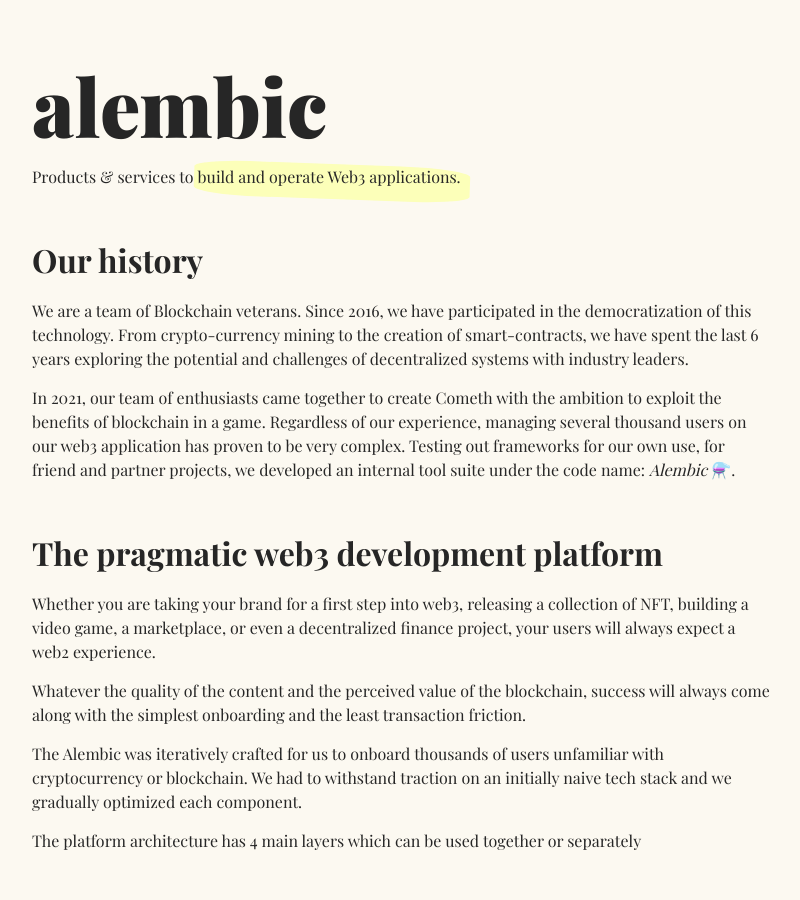
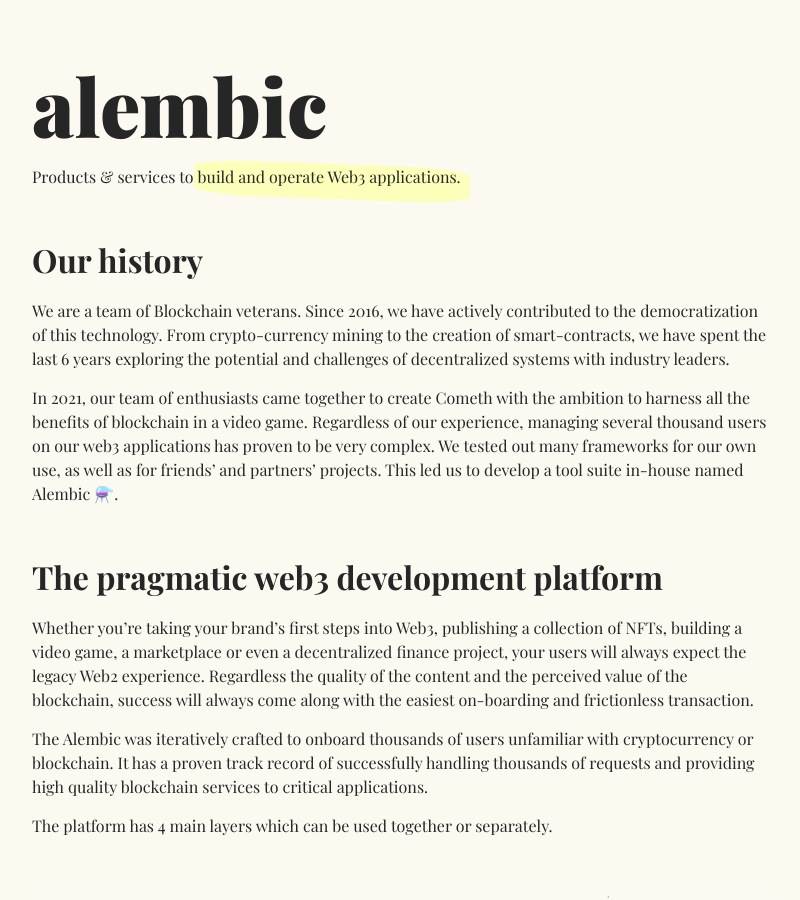
Before and after one commit to jdetychey/landing, a Jekyll site: the page built from index.markdown, in a window 1280 px wide and 900 px high. Shown: the whole window, without its empty margins (238-1038 px from the left). Built offline with Jekyll 4.4.1, drawn with Linux system fonts in a browser that asks for light colours; some web fonts are replaced; our own code applies the rules of GitHub Pages for plain Markdown files.

Commit message:
Update index.markdown
update text

```diff
--- a/index.markdown
+++ b/index.markdown
@@ -11,19 +11,17 @@ Products & services to <span class="ighlight-container"><span class="ighlight">b
 ## Our history
 
 We are a team of Blockchain veterans.
-Since 2016, we have participated in the democratization of this technology. From crypto-currency mining to the creation of smart-contracts, we have spent the last 6 years exploring the potential and challenges of decentralized systems with industry leaders.
+Since 2016, we have  actively contributed to the democratization of this technology.  From crypto-currency mining to the creation of smart-contracts, we have spent the last 6 years exploring the potential and challenges of decentralized systems with industry leaders.
 
-In 2021, our team of enthusiasts came together to create Cometh with the ambition to exploit the benefits of blockchain in a game.  Regardless of our experience, managing several thousand users on our web3 application has proven to be very complex. Testing out frameworks for our own use, for friend and partner projects, we developed an internal tool suite under the code name: *Alembic* ⚗️.
+In 2021, our team of enthusiasts came together to create Cometh with the ambition to harness all the benefits of blockchain in a video game.  Regardless of our experience, managing several thousand users on our web3 applications has proven to be very complex. We tested out many frameworks for our own use, as well as for friends’ and partners’ projects. This led us to develop a tool suite in-house named Alembic ⚗️.
 
 ## The pragmatic web3 development platform
 
-Whether you are taking your brand for a first step into web3, releasing a collection of NFT, building a video game, a marketplace, or even a decentralized finance project, your users will always expect a web2 experience.
+Whether you're taking your brand's first steps into Web3, publishing a collection of NFTs, building a video game, a marketplace or even a decentralized finance project, your users will always expect the legacy Web2 experience. Regardless the quality of the content and the perceived value of the blockchain, success will always come along with the easiest on-boarding and frictionless transaction.
 
-Whatever the quality of the content and the perceived value of the blockchain, success will always come along with the simplest onboarding and the least transaction friction.
+The Alembic was iteratively crafted to onboard thousands of users unfamiliar with cryptocurrency or blockchain. It has a proven track record of successfully handling thousands of requests and providing high quality blockchain services to critical applications.
 
-The Alembic was iteratively crafted for us to onboard thousands of users unfamiliar with cryptocurrency or blockchain.  We had to withstand traction on an initially naive tech stack and we gradually optimized each component.
-
-The platform architecture has 4 main layers which can be used together or separately
+The platform has 4 main layers which can be used together or separately.
 
 ![Pragmatic web3 develoment schema](/assets/alembic.jpg){:class="img-responsive"}
 
```
